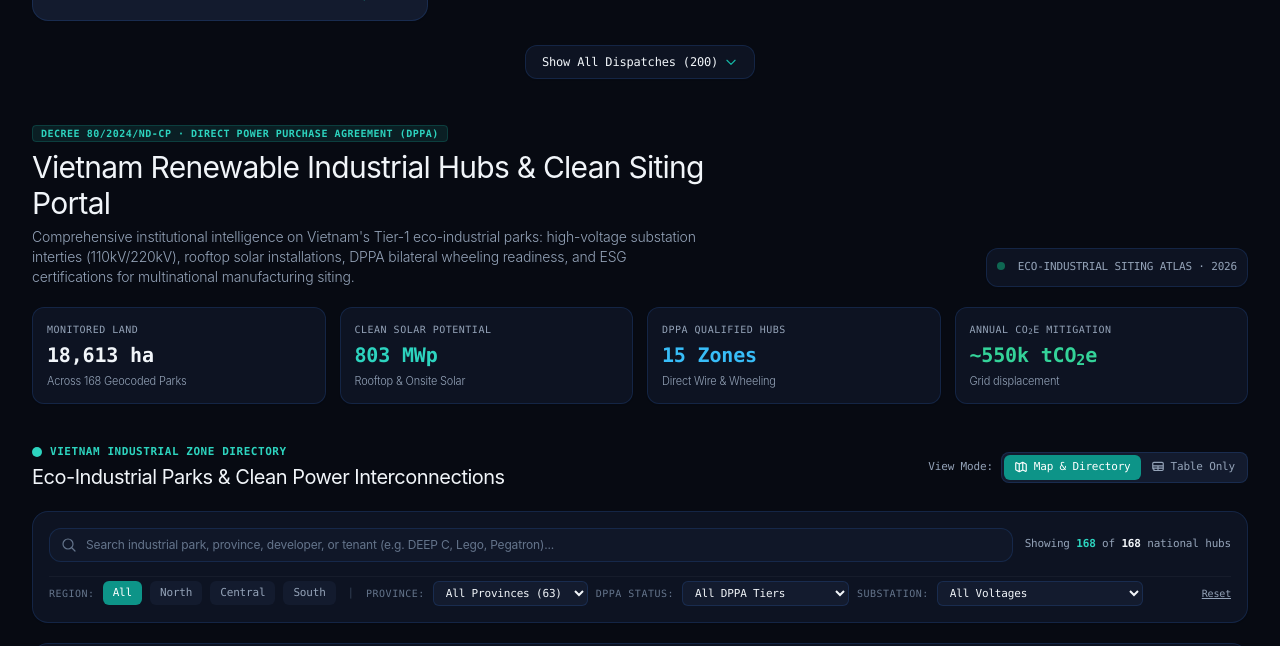
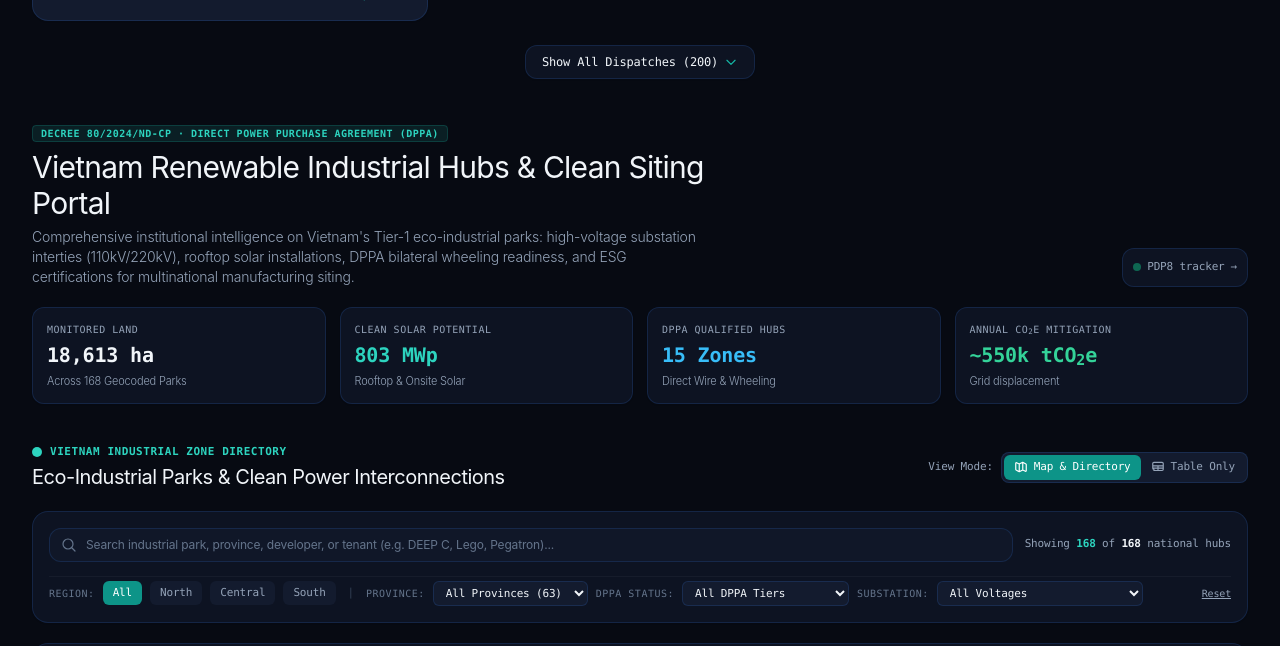
Before and after one commit to Qking232/Qking232.github.io, a Jekyll site: the page index.html, which Jekyll copies as it is, in a window 1280 px wide and 900 px high, scrolled down 3042 px, cut to the strip 0-646 px from the top of the window. Built offline with Jekyll 4.4.1, drawn with Linux system fonts in a browser that asks for light colours; nearby versions of some CDN libraries; some of the changed text lies outside the part shown.

Commit message:
fix(nav): standardize PDP8 tracker label and link cross-badge across all portal headers

```diff
--- a/calculator/index.html
+++ b/calculator/index.html
@@ -98,7 +98,7 @@
             <span class="text-slate-300 dark:text-slate-700">&middot;</span>
             <a href="/evcharging/" class="px-2.5 py-1 rounded-md hover:text-amber-600 dark:hover:text-amber-400 hover:bg-slate-100 dark:hover:bg-darkCard transition-colors">EV Stations</a>
             <span class="text-slate-300 dark:text-slate-700">&middot;</span>
-            <a href="/pdp8/" class="px-2.5 py-1 rounded-md hover:text-teal-600 dark:hover:text-teal-400 hover:bg-slate-100 dark:hover:bg-darkCard transition-colors">PDP8 Tracker</a>
+            <a href="/pdp8/" class="px-2.5 py-1 rounded-md hover:text-teal-600 dark:hover:text-teal-400 hover:bg-slate-100 dark:hover:bg-darkCard transition-colors">PDP8 tracker</a>
             <span class="text-slate-300 dark:text-slate-700">&middot;</span>
             <a href="/calculator/" class="px-2.5 py-1 rounded-md text-teal-600 dark:text-teal-400 font-semibold bg-teal-500/10 dark:bg-teal-400/10 border border-teal-500/20">Power Sizer &amp; Tariffs</a>
             <span class="text-slate-300 dark:text-slate-700">&middot;</span>
@@ -136,7 +136,7 @@
         <a href="/" class="px-2.5 py-1.5 rounded-lg text-inkMuted dark:text-textDarkMuted hover:text-teal-500 bg-white/60 dark:bg-darkSurface/60 border border-borderSlate dark:border-darkBorder shrink-0">Industrial Hubs</a>
         <a href="/projectenergy/" class="px-2.5 py-1.5 rounded-lg text-inkMuted dark:text-textDarkMuted hover:text-emerald-500 bg-white/60 dark:bg-darkSurface/60 border border-borderSlate dark:border-darkBorder shrink-0">Energy Map</a>
         <a href="/evcharging/" class="px-2.5 py-1.5 rounded-lg text-inkMuted dark:text-textDarkMuted hover:text-amber-500 bg-white/60 dark:bg-darkSurface/60 border border-borderSlate dark:border-darkBorder shrink-0">EV Stations</a>
-        <a href="/pdp8/" class="px-2.5 py-1.5 rounded-lg text-inkMuted dark:text-textDarkMuted hover:text-teal-500 bg-white/60 dark:bg-darkSurface/60 border border-borderSlate dark:border-darkBorder shrink-0">PDP8 Tracker</a>
+        <a href="/pdp8/" class="px-2.5 py-1.5 rounded-lg text-inkMuted dark:text-textDarkMuted hover:text-teal-500 bg-white/60 dark:bg-darkSurface/60 border border-borderSlate dark:border-darkBorder shrink-0">PDP8 tracker</a>
         <a href="/calculator/" class="px-2.5 py-1.5 rounded-lg text-teal-600 dark:text-teal-400 font-semibold bg-teal-500/10 dark:bg-teal-400/10 border border-teal-500/20 shrink-0">Power Sizer</a>
         <a href="/hub/" class="px-2.5 py-1.5 rounded-lg text-inkMuted dark:text-textDarkMuted hover:text-sky-500 bg-white/60 dark:bg-darkSurface/60 border border-borderSlate dark:border-darkBorder shrink-0">The Library</a>
       </nav>
--- a/evcharging/index.html
+++ b/evcharging/index.html
@@ -191,7 +191,7 @@
             <span class="text-slate-300 dark:text-slate-700">&middot;</span>
             <a href="/evcharging/" class="px-2.5 py-1 rounded-md text-teal-600 dark:text-teal-400 font-semibold bg-teal-500/10 dark:bg-teal-400/10 border border-teal-500/20">EV Stations</a>
             <span class="text-slate-300 dark:text-slate-700">&middot;</span>
-            <a href="/pdp8/" class="px-2.5 py-1 rounded-md hover:text-teal-600 dark:hover:text-teal-400 hover:bg-slate-100 dark:hover:bg-darkCard transition-colors">PDP8 Tracker</a>
+            <a href="/pdp8/" class="px-2.5 py-1 rounded-md hover:text-teal-600 dark:hover:text-teal-400 hover:bg-slate-100 dark:hover:bg-darkCard transition-colors">PDP8 tracker</a>
             <span class="text-slate-300 dark:text-slate-700">&middot;</span>
             <a href="/calculator/" class="px-2.5 py-1 rounded-md hover:text-teal-600 dark:hover:text-teal-400 hover:bg-slate-100 dark:hover:bg-darkCard transition-colors">Power Sizer &amp; Tariffs</a>
             <span class="text-slate-300 dark:text-slate-700">&middot;</span>
@@ -229,7 +229,7 @@
         <a href="/" class="px-2.5 py-1.5 rounded-lg text-inkMuted dark:text-textDarkMuted hover:text-teal-500 bg-white/60 dark:bg-darkSurface/60 border border-borderSlate dark:border-darkBorder shrink-0">Industrial Hubs</a>
         <a href="/projectenergy/" class="px-2.5 py-1.5 rounded-lg text-inkMuted dark:text-textDarkMuted hover:text-emerald-500 bg-white/60 dark:bg-darkSurface/60 border border-borderSlate dark:border-darkBorder shrink-0">Energy Map</a>
         <a href="/evcharging/" class="px-2.5 py-1.5 rounded-lg text-teal-600 dark:text-teal-400 font-semibold bg-teal-500/10 dark:bg-teal-400/10 border border-teal-500/20 shrink-0">EV Stations</a>
-        <a href="/pdp8/" class="px-2.5 py-1.5 rounded-lg text-inkMuted dark:text-textDarkMuted hover:text-teal-500 bg-white/60 dark:bg-darkSurface/60 border border-borderSlate dark:border-darkBorder shrink-0">PDP8 Tracker</a>
+        <a href="/pdp8/" class="px-2.5 py-1.5 rounded-lg text-inkMuted dark:text-textDarkMuted hover:text-teal-500 bg-white/60 dark:bg-darkSurface/60 border border-borderSlate dark:border-darkBorder shrink-0">PDP8 tracker</a>
         <a href="/calculator/" class="px-2.5 py-1.5 rounded-lg text-inkMuted dark:text-textDarkMuted hover:text-teal-500 bg-white/60 dark:bg-darkSurface/60 border border-borderSlate dark:border-darkBorder shrink-0">Power Sizer</a>
         <a href="/hub/" class="px-2.5 py-1.5 rounded-lg text-inkMuted dark:text-textDarkMuted hover:text-sky-500 bg-white/60 dark:bg-darkSurface/60 border border-borderSlate dark:border-darkBorder shrink-0">The Library</a>
       </nav>
--- a/index.html
+++ b/index.html
@@ -263,7 +263,7 @@
             <span class="text-slate-300 dark:text-slate-700">&middot;</span>
             <a href="/evcharging/" class="px-2.5 py-1 rounded-md hover:text-amber-600 dark:hover:text-amber-400 hover:bg-slate-100 dark:hover:bg-darkCard transition-colors">EV Stations</a>
             <span class="text-slate-300 dark:text-slate-700">&middot;</span>
-            <a href="/pdp8/" class="px-2.5 py-1 rounded-md hover:text-teal-600 dark:hover:text-teal-400 hover:bg-slate-100 dark:hover:bg-darkCard transition-colors">PDP8 Tracker</a>
+            <a href="/pdp8/" class="px-2.5 py-1 rounded-md hover:text-teal-600 dark:hover:text-teal-400 hover:bg-slate-100 dark:hover:bg-darkCard transition-colors">PDP8 tracker</a>
             <span class="text-slate-300 dark:text-slate-700">&middot;</span>
             <a href="/calculator/" class="px-2.5 py-1 rounded-md hover:text-teal-600 dark:hover:text-teal-400 hover:bg-slate-100 dark:hover:bg-darkCard transition-colors">Power Sizer &amp; Tariffs</a>
             <span class="text-slate-300 dark:text-slate-700">&middot;</span>
@@ -302,7 +302,7 @@
         <a href="/" class="px-2.5 py-1.5 rounded-lg text-teal-600 dark:text-teal-400 font-semibold bg-teal-500/10 dark:bg-teal-400/10 border border-teal-500/20 shrink-0">Industrial Hubs</a>
         <a href="/projectenergy/" class="px-2.5 py-1.5 rounded-lg text-inkMuted dark:text-textDarkMuted hover:text-emerald-500 bg-white/60 dark:bg-darkSurface/60 border border-borderSlate dark:border-darkBorder shrink-0">Energy Map</a>
         <a href="/evcharging/" class="px-2.5 py-1.5 rounded-lg text-inkMuted dark:text-textDarkMuted hover:text-amber-500 bg-white/60 dark:bg-darkSurface/60 border border-borderSlate dark:border-darkBorder shrink-0">EV Stations</a>
-        <a href="/pdp8/" class="px-2.5 py-1.5 rounded-lg text-inkMuted dark:text-textDarkMuted hover:text-teal-500 bg-white/60 dark:bg-darkSurface/60 border border-borderSlate dark:border-darkBorder shrink-0">PDP8 Tracker</a>
+        <a href="/pdp8/" class="px-2.5 py-1.5 rounded-lg text-inkMuted dark:text-textDarkMuted hover:text-teal-500 bg-white/60 dark:bg-darkSurface/60 border border-borderSlate dark:border-darkBorder shrink-0">PDP8 tracker</a>
         <a href="/calculator/" class="px-2.5 py-1.5 rounded-lg text-inkMuted dark:text-textDarkMuted hover:text-teal-500 bg-white/60 dark:bg-darkSurface/60 border border-borderSlate dark:border-darkBorder shrink-0">Power Sizer</a>
         <a href="/hub/" class="px-2.5 py-1.5 rounded-lg text-inkMuted dark:text-textDarkMuted hover:text-sky-500 bg-white/60 dark:bg-darkSurface/60 border border-borderSlate dark:border-darkBorder shrink-0">The Library</a>
       </nav>
@@ -421,10 +421,11 @@
           </p>
         </div>
 
-        <div class="font-mono text-[10px] sm:text-[11px] text-inkMuted dark:text-textDarkMuted bg-white dark:bg-darkSurface border border-borderSlate dark:border-darkBorder p-2.5 rounded-xl shrink-0 shadow-sm">
-          <span class="inline-block w-2 h-2 rounded-full bg-emerald-500 animate-pulse mr-1.5"></span>
-          <span>ECO-INDUSTRIAL SITING ATLAS &middot; 2026</span>
-        </div>
+        <a href="/pdp8/" class="font-mono text-[10px] sm:text-[11px] text-inkMuted dark:text-textDarkMuted bg-white dark:bg-darkSurface border border-borderSlate dark:border-darkBorder hover:border-teal-500 dark:hover:border-teal-400/50 p-2.5 rounded-xl shrink-0 shadow-sm transition-all flex items-center gap-1.5 group">
+          <span class="inline-block w-2 h-2 rounded-full bg-emerald-500 animate-pulse"></span>
+          <span class="group-hover:text-teal-600 dark:group-hover:text-teal-400 font-medium">PDP8 tracker</span>
+          <span class="text-slate-400 group-hover:translate-x-0.5 transition-transform">&rarr;</span>
+        </a>
       </div>
 
       <!-- 4 MACRO TELEMETRY METRIC PILLS -->
--- a/pdp8/index.html
+++ b/pdp8/index.html
@@ -92,7 +92,7 @@
             <span class="text-slate-300 dark:text-slate-700">&middot;</span>
             <a href="/evcharging/" class="px-2.5 py-1 rounded-md hover:text-amber-600 dark:hover:text-amber-400 hover:bg-slate-100 dark:hover:bg-darkCard transition-colors">EV Stations</a>
             <span class="text-slate-300 dark:text-slate-700">&middot;</span>
-            <a href="/pdp8/" class="px-2.5 py-1 rounded-md text-teal-600 dark:text-teal-400 font-semibold bg-teal-500/10 dark:bg-teal-400/10 border border-teal-500/20">PDP8 Tracker</a>
+            <a href="/pdp8/" class="px-2.5 py-1 rounded-md text-teal-600 dark:text-teal-400 font-semibold bg-teal-500/10 dark:bg-teal-400/10 border border-teal-500/20">PDP8 tracker</a>
             <span class="text-slate-300 dark:text-slate-700">&middot;</span>
             <a href="/calculator/" class="px-2.5 py-1 rounded-md hover:text-teal-600 dark:hover:text-teal-400 hover:bg-slate-100 dark:hover:bg-darkCard transition-colors">Power Sizer</a>
             <span class="text-slate-300 dark:text-slate-700">&middot;</span>
@@ -123,7 +123,7 @@
         <a href="/" class="px-2.5 py-1.5 rounded-lg text-inkMuted dark:text-textDarkMuted hover:text-teal-500 bg-white/60 dark:bg-darkSurface/60 border border-borderSlate dark:border-darkBorder shrink-0">Industrial Hubs</a>
         <a href="/projectenergy/" class="px-2.5 py-1.5 rounded-lg text-inkMuted dark:text-textDarkMuted hover:text-emerald-500 bg-white/60 dark:bg-darkSurface/60 border border-borderSlate dark:border-darkBorder shrink-0">Energy Map</a>
         <a href="/evcharging/" class="px-2.5 py-1.5 rounded-lg text-inkMuted dark:text-textDarkMuted hover:text-amber-500 bg-white/60 dark:bg-darkSurface/60 border border-borderSlate dark:border-darkBorder shrink-0">EV Stations</a>
-        <a href="/pdp8/" class="px-2.5 py-1.5 rounded-lg text-teal-600 dark:text-teal-400 font-semibold bg-teal-500/10 dark:bg-teal-400/10 border border-teal-500/20 shrink-0">PDP8 Tracker</a>
+        <a href="/pdp8/" class="px-2.5 py-1.5 rounded-lg text-teal-600 dark:text-teal-400 font-semibold bg-teal-500/10 dark:bg-teal-400/10 border border-teal-500/20 shrink-0">PDP8 tracker</a>
         <a href="/calculator/" class="px-2.5 py-1.5 rounded-lg text-inkMuted dark:text-textDarkMuted hover:text-teal-500 bg-white/60 dark:bg-darkSurface/60 border border-borderSlate dark:border-darkBorder shrink-0">Power Sizer</a>
         <a href="/hub/" class="px-2.5 py-1.5 rounded-lg text-inkMuted dark:text-textDarkMuted hover:text-sky-500 bg-white/60 dark:bg-darkSurface/60 border border-borderSlate dark:border-darkBorder shrink-0">The Library</a>
       </nav>
--- a/projectenergy/index.html
+++ b/projectenergy/index.html
@@ -191,7 +191,7 @@
             <span class="text-slate-300 dark:text-slate-700">&middot;</span>
             <a href="/evcharging/" class="px-2.5 py-1 rounded-md hover:text-amber-600 dark:hover:text-amber-400 hover:bg-slate-100 dark:hover:bg-darkCard transition-colors">EV Stations</a>
             <span class="text-slate-300 dark:text-slate-700">&middot;</span>
-            <a href="/pdp8/" class="px-2.5 py-1 rounded-md hover:text-teal-600 dark:hover:text-teal-400 hover:bg-slate-100 dark:hover:bg-darkCard transition-colors">PDP8 Tracker</a>
+            <a href="/pdp8/" class="px-2.5 py-1 rounded-md hover:text-teal-600 dark:hover:text-teal-400 hover:bg-slate-100 dark:hover:bg-darkCard transition-colors">PDP8 tracker</a>
             <span class="text-slate-300 dark:text-slate-700">&middot;</span>
             <a href="/calculator/" class="px-2.5 py-1 rounded-md hover:text-teal-600 dark:hover:text-teal-400 hover:bg-slate-100 dark:hover:bg-darkCard transition-colors">Power Sizer &amp; Tariffs</a>
             <span class="text-slate-300 dark:text-slate-700">&middot;</span>
@@ -230,7 +230,7 @@
         <a href="/" class="px-2.5 py-1.5 rounded-lg text-inkMuted dark:text-textDarkMuted hover:text-teal-500 bg-white/60 dark:bg-darkSurface/60 border border-borderSlate dark:border-darkBorder shrink-0">Industrial Hubs</a>
         <a href="/projectenergy/" class="px-2.5 py-1.5 rounded-lg text-teal-600 dark:text-teal-400 font-semibold bg-teal-500/10 dark:bg-teal-400/10 border border-teal-500/20 shrink-0">Energy Map</a>
         <a href="/evcharging/" class="px-2.5 py-1.5 rounded-lg text-inkMuted dark:text-textDarkMuted hover:text-amber-500 bg-white/60 dark:bg-darkSurface/60 border border-borderSlate dark:border-darkBorder shrink-0">EV Stations</a>
-        <a href="/pdp8/" class="px-2.5 py-1.5 rounded-lg text-inkMuted dark:text-textDarkMuted hover:text-teal-500 bg-white/60 dark:bg-darkSurface/60 border border-borderSlate dark:border-darkBorder shrink-0">PDP8 Tracker</a>
+        <a href="/pdp8/" class="px-2.5 py-1.5 rounded-lg text-inkMuted dark:text-textDarkMuted hover:text-teal-500 bg-white/60 dark:bg-darkSurface/60 border border-borderSlate dark:border-darkBorder shrink-0">PDP8 tracker</a>
         <a href="/calculator/" class="px-2.5 py-1.5 rounded-lg text-inkMuted dark:text-textDarkMuted hover:text-teal-500 bg-white/60 dark:bg-darkSurface/60 border border-borderSlate dark:border-darkBorder shrink-0">Power Sizer</a>
         <a href="/hub/" class="px-2.5 py-1.5 rounded-lg text-inkMuted dark:text-textDarkMuted hover:text-sky-500 bg-white/60 dark:bg-darkSurface/60 border border-borderSlate dark:border-darkBorder shrink-0">The Library</a>
       </nav>
```
Also changed, not shown: green/index.html (+7 -6 lines).
